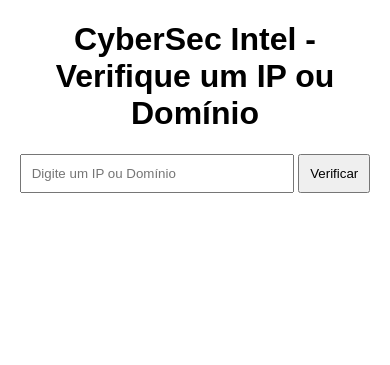
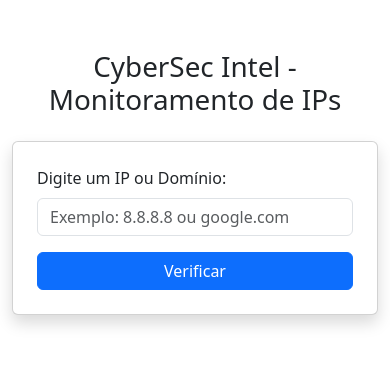
Before and after one commit to escariao/cybersec-intel, a Flask app: page / in a window 390 px wide. Shown: the top 365 px of the page. Run offline with Flask 3, Linux system fonts and the light colour scheme.

Commit message:
Update index.html
Adicionamos o Bootstrap para um layout moderno.
Melhoramos o formulário e tabelas de exibição de dados.
Agora o site tem design responsivo, adaptando-se a qualquer tela.
As mensagens de erro ficam visíveis e estilizadas.

```diff
--- a/templates/index.html
+++ b/templates/index.html
@@ -4,29 +4,44 @@
     <meta charset="UTF-8">
     <meta name="viewport" content="width=device-width, initial-scale=1.0">
     <title>CyberSec Intel - Monitoramento de IPs</title>
+    <!-- Importando Bootstrap -->
+    <link href="https://cdn.jsdelivr.net/npm/bootstrap@5.3.0/dist/css/bootstrap.min.css" rel="stylesheet">
     <style>
-        body { text-align: center; font-family: Arial, sans-serif; }
-        input { padding: 10px; width: 250px; }
-        button { padding: 10px; cursor: pointer; }
+        body { padding-top: 50px; }
         .error { color: red; font-weight: bold; }
     </style>
 </head>
 <body>
-    <h1>CyberSec Intel - Verifique um IP ou Domínio</h1>
+    <div class="container">
+        <h1 class="text-center">CyberSec Intel - Monitoramento de IPs</h1>
+
+        <div class="card shadow mt-4 p-4">
             <form method="POST">
-        <input type="text" name="ip" placeholder="Digite um IP ou Domínio" required>
-        <button type="submit">Verificar</button>
+                <div class="mb-3">
+                    <label for="ip" class="form-label">Digite um IP ou Domínio:</label>
+                    <input type="text" class="form-control" name="ip" placeholder="Exemplo: 8.8.8.8 ou google.com" required>
+                </div>
+                <button type="submit" class="btn btn-primary w-100">Verificar</button>
             </form>
+        </div>
 
         {% if error %}
-        <p class="error">{{ error }}</p>
+        <div class="alert alert-danger mt-3 text-center">{{ error }}</div>
         {% endif %}
 
         {% if data and not error %}
-        <h2>Resultados:</h2>
-        <p><strong>IP:</strong> {{ data['data']['ipAddress'] }}</p>
-        <p><strong>Abuso Reportado:</strong> {{ data['data']['abuseConfidenceScore'] }}%</p>
-        <p><strong>Última Atividade:</strong> {{ data['data']['lastReportedAt'] }}</p>
+        <div class="card shadow mt-4 p-4">
+            <h2 class="text-center">Resultados da Análise</h2>
+            <table class="table table-striped">
+                <tr><th>IP</th><td>{{ data['data']['ipAddress'] }}</td></tr>
+                <tr><th>Abuso Reportado</th><td>{{ data['data']['abuseConfidenceScore'] }}%</td></tr>
+                <tr><th>Última Atividade</th><td>{{ data['data']['lastReportedAt'] }}</td></tr>
+            </table>
+        </div>
         {% endif %}
+    </div>
+
+    <!-- Bootstrap JS para funcionalidades interativas -->
+    <script src="https://cdn.jsdelivr.net/npm/bootstrap@5.3.0/dist/js/bootstrap.bundle.min.js"></script>
 </body>
 </html>
```
Lines whose indentation alone changed are shown as unchanged.
